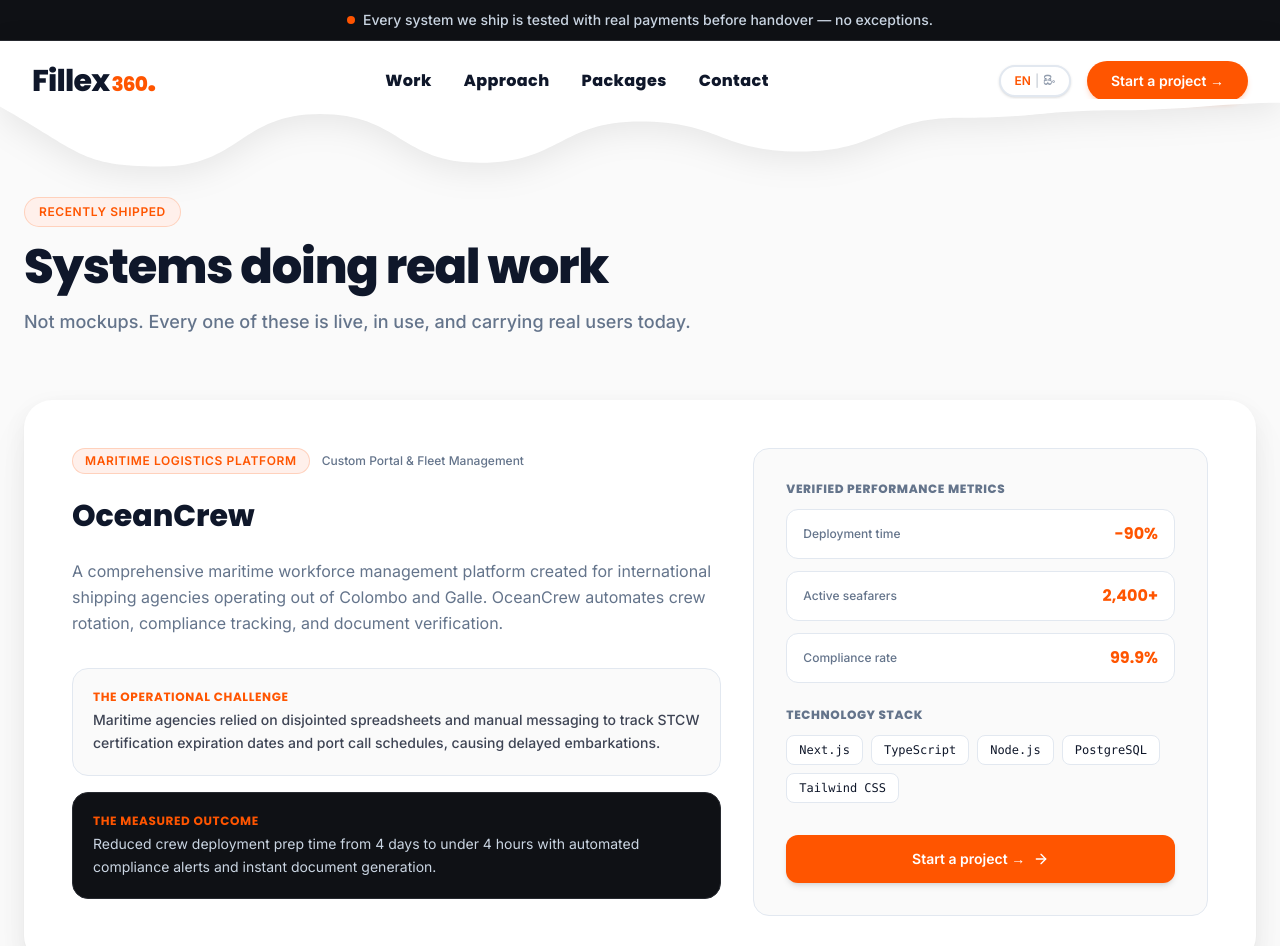
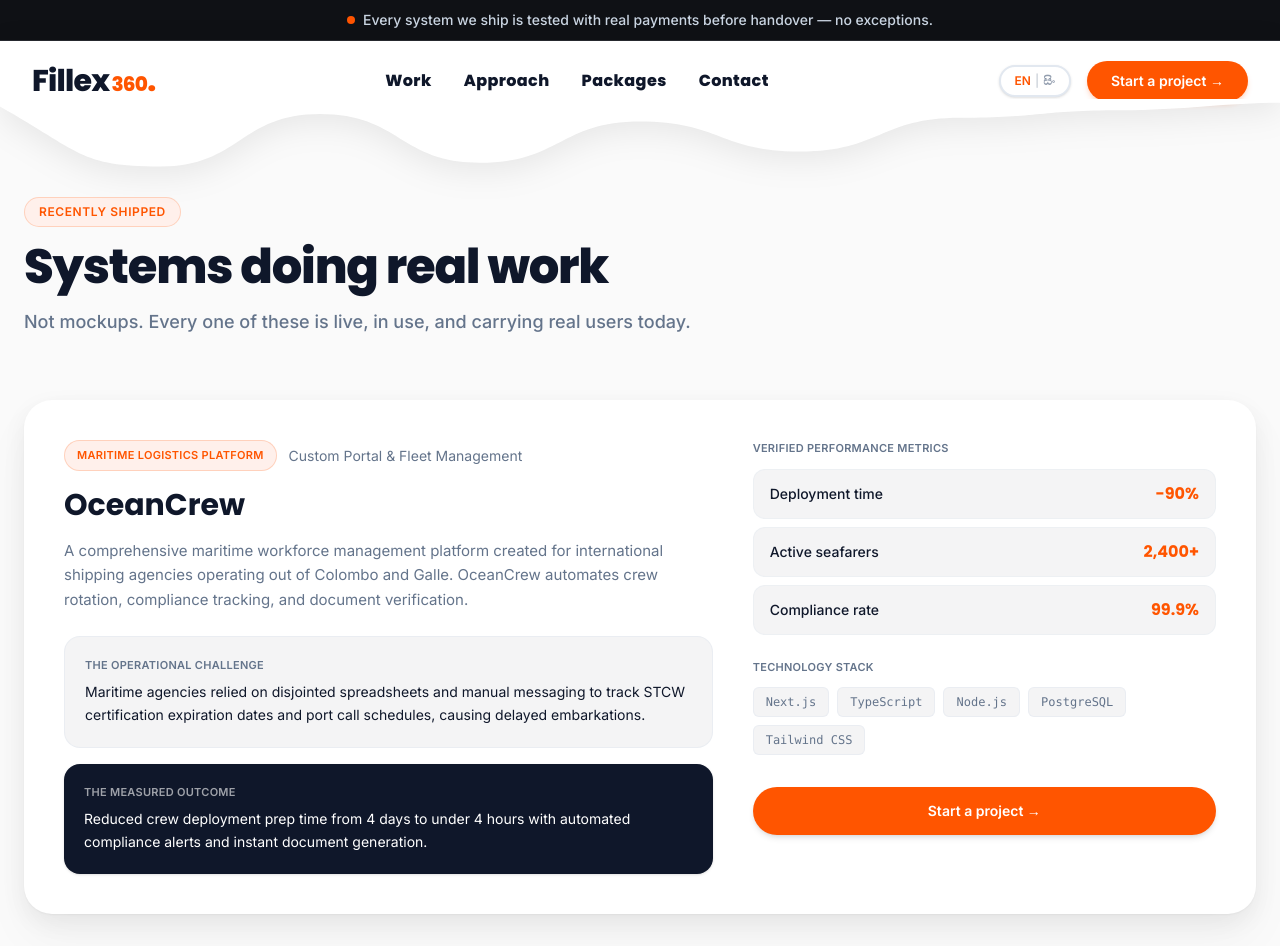
Before and after one commit to Thanuja47/fillex360-website, a Next.js app: page /work in a window 1280 px wide. Shown: the top 946 px of the page. Built offline with nearby package versions, Linux system fonts and the light colour scheme.

Commit message:
Redesign /work case study cards into clean 2-column Apple layout with extended challenge/outcome schema

```diff
--- a/app/work/page.tsx
+++ b/app/work/page.tsx
@@ -3,24 +3,12 @@
 import { projects } from "@/lib/projects";
 import Link from "next/link";
 import Reveal from "@/components/Reveal";
-import StatCounter from "@/components/StatCounter";
 import { useLanguage } from "@/lib/i18n/LanguageContext";
-import { motion, useReducedMotion, Variants } from "framer-motion";
-import { ArrowRight } from "lucide-react";
+import { motion, useReducedMotion } from "framer-motion";
 
 export default function WorkPage() {
   const { t, fontClass } = useLanguage();
   const shouldReduceMotion = useReducedMotion();
-
-  const tagContainerVariants: Variants = {
-    hidden: {},
-    show: { transition: { staggerChildren: 0.06, delayChildren: 0.2 } },
-  };
-
-  const tagItemVariants: Variants = {
-    hidden: { opacity: 0, scale: 0.85 },
-    show: { opacity: 1, scale: 1, transition: { duration: 0.25 } },
-  };
 
   const appleShadow =
     "shadow-[0_1px_2px_rgba(0,0,0,0.04),0_8px_24px_rgba(0,0,0,0.06),0_24px_48px_rgba(0,0,0,0.04)] hover:shadow-[0_2px_4px_rgba(0,0,0,0.05),0_16px_32px_rgba(0,0,0,0.09),0_32px_64px_rgba(0,0,0,0.07)]";
@@ -49,112 +37,77 @@
                 id={project.id}
                 whileHover={shouldReduceMotion ? undefined : { y: -6 }}
                 transition={{ duration: 0.3, ease: "easeOut" }}
-                className={`bg-white rounded-[28px] p-8 sm:p-12 ${appleShadow} grid grid-cols-1 lg:grid-cols-12 gap-8 items-start scroll-mt-28 transition-all duration-300 ease-out group`}
+                className={`bg-white rounded-[28px] p-8 sm:p-10 ${appleShadow} grid grid-cols-1 lg:grid-cols-[1.4fr_1fr] gap-10 items-start scroll-mt-28 transition-all duration-300 ease-out`}
               >
-                <div className="lg:col-span-7 space-y-6">
-                  <div className="flex items-center gap-3 flex-wrap">
-                    <span className="text-xs font-bold uppercase tracking-wider text-orange bg-orange-soft px-3 py-1 rounded-full border border-orange/20">
-                      {project.tag}
+                {/* LEFT COLUMN */}
+                <div>
+                  <div className="flex items-center gap-3 mb-4 flex-wrap">
+                    <span className="bg-orange-soft text-orange text-[11px] font-bold uppercase tracking-wide px-3 py-1.5 rounded-full border border-orange/20">
+                      {project.category || project.tag}
                     </span>
-                    <span className="text-xs text-text-dim font-medium">{project.meta}</span>
+                    <span className="text-text-dim text-sm">{project.subtitle || project.meta}</span>
                   </div>
 
-                  <h2 className="font-display font-extrabold text-3xl text-ink group-hover:text-orange transition-colors">
-                    {project.name}
-                  </h2>
+                  <h2 className="font-display font-bold text-3xl text-ink mb-4">{project.name}</h2>
 
-                  <p className="text-base text-text-dim leading-relaxed">
+                  <p className="text-text-dim text-[15px] leading-relaxed mb-6">
                     {project.description}
                   </p>
 
-                  {/* Problem -> Outcome breakdown */}
-                  <div className="space-y-4 pt-2">
-                    <div className="bg-background p-5 rounded-2xl border border-line">
-                      <h3 className="font-display font-bold text-xs text-orange uppercase tracking-wider mb-1">
-                        The Operational Challenge
-                      </h3>
-                      <p className="text-sm text-ink/80 leading-relaxed font-medium">{project.problem}</p>
+                  <div className="bg-panel rounded-2xl p-5 mb-4 border border-line/50">
+                    <div className="text-[11px] font-bold uppercase tracking-wide text-text-dim mb-2">
+                      The operational challenge
+                    </div>
+                    <p className="text-ink text-sm leading-relaxed">
+                      {project.challenge || project.problem}
+                    </p>
                   </div>
 
-                    <div className="bg-dark text-white p-5 rounded-2xl border border-dark-border">
-                      <h3 className="font-display font-bold text-xs text-orange uppercase tracking-wider mb-1">
-                        The Measured Outcome
-                      </h3>
-                      <p className="text-sm text-slate-300 leading-relaxed">{project.outcome}</p>
+                  <div className="bg-ink rounded-2xl p-5 shadow-sm">
+                    <div className="text-[11px] font-bold uppercase tracking-wide text-white/60 mb-2">
+                      The measured outcome
                     </div>
+                    <p className="text-white text-sm leading-relaxed">{project.outcome}</p>
                   </div>
                 </div>
 
-                <div className="lg:col-span-5 bg-background p-6 sm:p-8 rounded-2xl border border-line space-y-6">
+                {/* RIGHT COLUMN */}
                 <div>
-                    <h4 className="font-display font-extrabold text-xs uppercase tracking-wider text-text-dim mb-3">
-                      Verified Performance Metrics
-                    </h4>
-                    <div className="space-y-3">
-                      {project.stats.map((stat, idx) => (
+                  <div className="text-[11px] font-bold uppercase tracking-wide text-text-dim mb-3">
+                    Verified performance metrics
+                  </div>
+                  <div className="flex flex-col gap-2 mb-6">
+                    {project.metrics.map((m) => (
                       <div
-                          key={idx}
-                          className="flex justify-between items-center bg-white px-4 py-3 rounded-xl border border-line"
+                        key={m.label}
+                        className="flex items-center justify-between bg-panel rounded-xl px-4 py-3 border border-line/40"
                       >
-                          <span className="text-xs text-text-dim font-medium">{stat.label}</span>
-                          <span className="font-display font-bold text-base text-orange">
-                            <StatCounter
-                              value={stat.value}
-                              prefix={stat.prefix}
-                              suffix={stat.suffix}
-                              decimals={stat.decimals}
-                            />
-                          </span>
+                        <span className="text-sm text-ink font-medium">{m.label}</span>
+                        <span className="font-display font-bold text-orange text-base">{m.value}</span>
                       </div>
                     ))}
                   </div>
+
+                  <div className="text-[11px] font-bold uppercase tracking-wide text-text-dim mb-3">
+                    Technology stack
                   </div>
-
-                  <div>
-                    <h4 className="font-display font-extrabold text-xs uppercase tracking-wider text-text-dim mb-3">
-                      Technology Stack
-                    </h4>
-                    {shouldReduceMotion ? (
-                      <div className="flex flex-wrap gap-2">
+                  <div className="flex flex-wrap gap-2 mb-8">
                     {project.stack.map((tech) => (
                       <span
                         key={tech}
-                            className="text-xs bg-white text-ink font-mono px-3 py-1.5 rounded-lg border border-line"
+                        className="font-mono text-xs text-text-dim bg-panel px-3 py-1.5 rounded-md border border-line/50"
                       >
                         {tech}
                       </span>
                     ))}
                   </div>
-                    ) : (
-                      <motion.div
-                        className="flex flex-wrap gap-2"
-                        variants={tagContainerVariants}
-                        initial="hidden"
-                        whileInView="show"
-                        viewport={{ once: true }}
-                      >
-                        {project.stack.map((tech) => (
-                          <motion.span
-                            key={tech}
-                            variants={tagItemVariants}
-                            className="text-xs bg-white text-ink font-mono px-3 py-1.5 rounded-lg border border-line"
-                          >
-                            {tech}
-                          </motion.span>
-                        ))}
-                      </motion.div>
-                    )}
-                  </div>
 
-                  <div className="pt-2">
                   <Link
                     href="/contact"
-                      className="flex items-center justify-center gap-2 w-full py-3.5 rounded-xl bg-orange text-white font-extrabold text-sm hover:bg-orange-hover transition-colors shadow-md group/btn"
+                    className="block text-center bg-orange text-white font-extrabold text-sm py-3.5 rounded-full hover:bg-orange-hover transition-colors shadow-md hover:shadow-orange/20"
                   >
-                      <span>{t.nav.cta}</span>
-                      <ArrowRight className="w-4 h-4 group-hover/btn:translate-x-1 transition-transform" />
+                    Start a project →
                   </Link>
-                  </div>
                 </div>
               </motion.div>
             </Reveal>
--- a/lib/projects.ts
+++ b/lib/projects.ts
@@ -9,12 +9,15 @@
 export interface Project {
   id: string;
   name: string;
+  category: string;
+  subtitle: string;
   tag: string;
   meta: string;
   summary: string;
   description: string;
+  challenge: string;
+  outcome: string;
   problem: string;
-  outcome: string;
   stack: string[];
   stats: ProjectStat[];
   metrics: { label: string; value: string }[];
@@ -25,11 +28,15 @@
   {
     id: "ocean-crew",
     name: "OceanCrew",
+    category: "Maritime Logistics Platform",
+    subtitle: "Custom Portal & Fleet Management",
     tag: "Maritime Logistics Platform",
     meta: "Custom Portal & Fleet Management",
     summary: "Seafarer certification management, shift scheduling, and maritime compliance automation.",
     description:
       "A comprehensive maritime workforce management platform created for international shipping agencies operating out of Colombo and Galle. OceanCrew automates crew rotation, compliance tracking, and document verification.",
+    challenge:
+      "Maritime agencies relied on disjointed spreadsheets and manual messaging to track STCW certification expiration dates and port call schedules, causing delayed embarkations.",
     problem:
       "Maritime agencies relied on disjointed spreadsheets and manual messaging to track STCW certification expiration dates and port call schedules, causing delayed embarkations.",
     outcome:
@@ -41,24 +48,28 @@
       { value: 99.9, decimals: 1, suffix: "%", label: "Compliance rate" },
     ],
     metrics: [
-      { label: "Deployment Time", value: "-90%" },
-      { label: "Active Seafarers", value: "2,400+" },
-      { label: "Compliance Rate", value: "99.9%" },
+      { label: "Deployment time", value: "-90%" },
+      { label: "Active seafarers", value: "2,400+" },
+      { label: "Compliance rate", value: "99.9%" },
     ],
     featured: true,
   },
   {
     id: "math-spark",
     name: "MathSpark",
+    category: "Interactive EdTech Suite",
+    subtitle: "Learning & Analytics Portal",
     tag: "Interactive EdTech Suite",
     meta: "Learning & Analytics Portal",
     summary: "Gamified math practice platform with real-time analytics for students and tutors.",
     description:
       "An intuitive learning management and interactive assessment tool designed for STEM academies. Features live problem-solving canvas, automated grading, and parent progress updates.",
+    challenge:
+      "Students struggled with passive video lessons while tuition centers spent over 15 hours weekly manually grading paper assessments and recording attendance.",
     problem:
-      "Students struggled with passive video lessons, while tutors spent over 15 hours weekly manually grading step-by-step mathematical proofs.",
+      "Students struggled with passive video lessons while tuition centers spent over 15 hours weekly manually grading paper assessments and recording attendance.",
     outcome:
-      "Boosted student practice engagement by 310% and saved tutors 12+ hours per week with automated partial-credit grading algorithms.",
+      "Boosted student practice engagement by 310% and saved educators 12+ hours per week with instant digital canvas grading and automated progress reports.",
     stack: ["Next.js", "React", "Express", "MongoDB", "PayHere"],
     stats: [
       { value: 310, prefix: "+", suffix: "%", label: "Practice hours" },
@@ -66,24 +77,28 @@
       { value: 12, prefix: "", suffix: " hrs/wk", label: "Grading time saved" },
     ],
     metrics: [
-      { label: "Weekly Practice Hours", value: "+310%" },
-      { label: "Active Students", value: "10,000+" },
-      { label: "Grading Time Saved", value: "12 hrs/wk" },
+      { label: "Weekly practice hours", value: "+310%" },
+      { label: "Active students", value: "10,000+" },
+      { label: "Grading time saved", value: "12 hrs/wk" },
     ],
     featured: true,
   },
   {
     id: "medi-core",
     name: "MediCore",
+    category: "Healthcare Operations System",
+    subtitle: "EHR & Appointment Engine",
     tag: "Healthcare Operations System",
     meta: "EHR & Appointment Engine",
     summary: "Patient record synchronization, OPD queuing system, and SMS notification dispatch.",
     description:
       "A secure, lightweight electronic health records (EHR) and clinic management system tailored for private hospitals and multi-specialty clinics in Sri Lanka.",
+    challenge:
+      "Overcrowded OPD waiting areas and double-booked specialist consultations due to paper-based token queues and decentralized medical records.",
     problem:
-      "Overcrowded OPD waiting areas and double-booked specialist consultations due to paper-based queue management.",
+      "Overcrowded OPD waiting areas and double-booked specialist consultations due to paper-based token queues and decentralized medical records.",
     outcome:
-      "Streamlined patient flow with automated SMS queue tokens and unified instant EHR access across doctor consultation rooms.",
+      "Streamlined patient flow with automated SMS queue tokens and unified instant EHR access across doctor consultation rooms, cutting wait times by 45 minutes.",
     stack: ["Next.js", "TypeScript", "Prisma", "PostgreSQL", "Tailwind CSS"],
     stats: [
       { value: 45, prefix: "-", suffix: " min", label: "Patient wait time" },
@@ -91,9 +106,9 @@
       { value: 3.2, decimals: 1, suffix: "%", label: "No-show rate" },
     ],
     metrics: [
-      { label: "Patient Wait Time", value: "-45 min" },
-      { label: "Daily Appointments", value: "1,200+" },
-      { label: "No-show Rate", value: "3.2%" },
+      { label: "Patient wait time", value: "-45 min" },
+      { label: "Daily appointments", value: "1,200+" },
+      { label: "No-show rate", value: "3.2%" },
     ],
     featured: true,
   },
```
Lines whose indentation alone changed are shown as unchanged.
